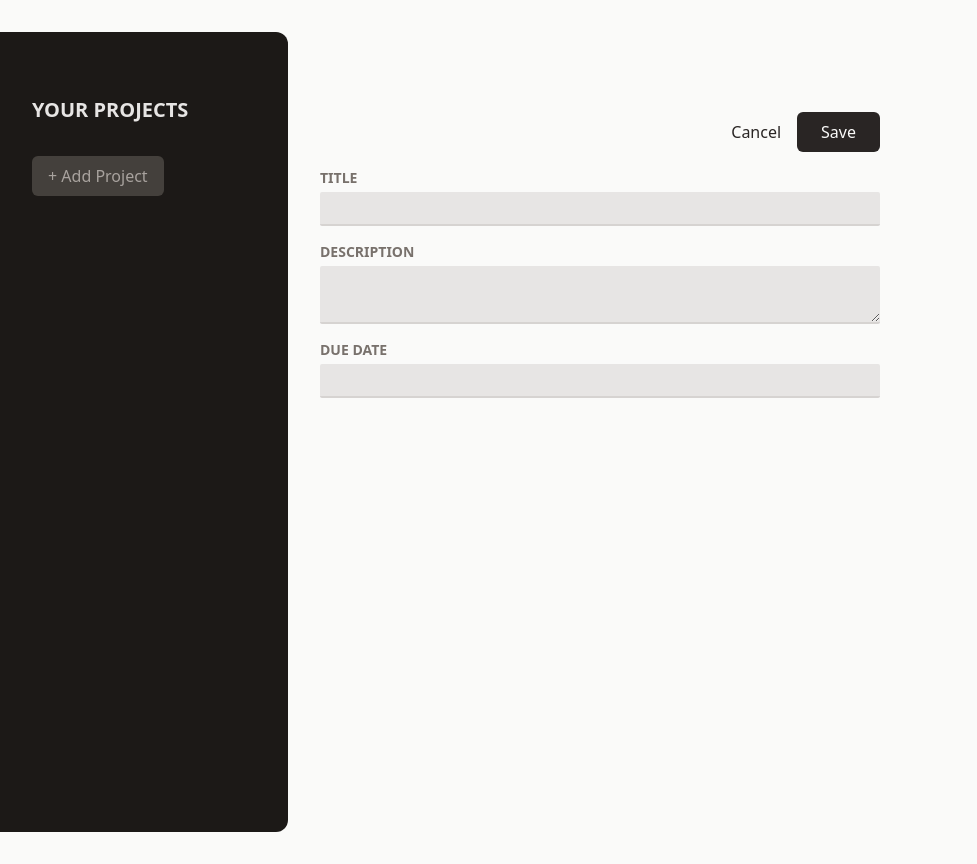
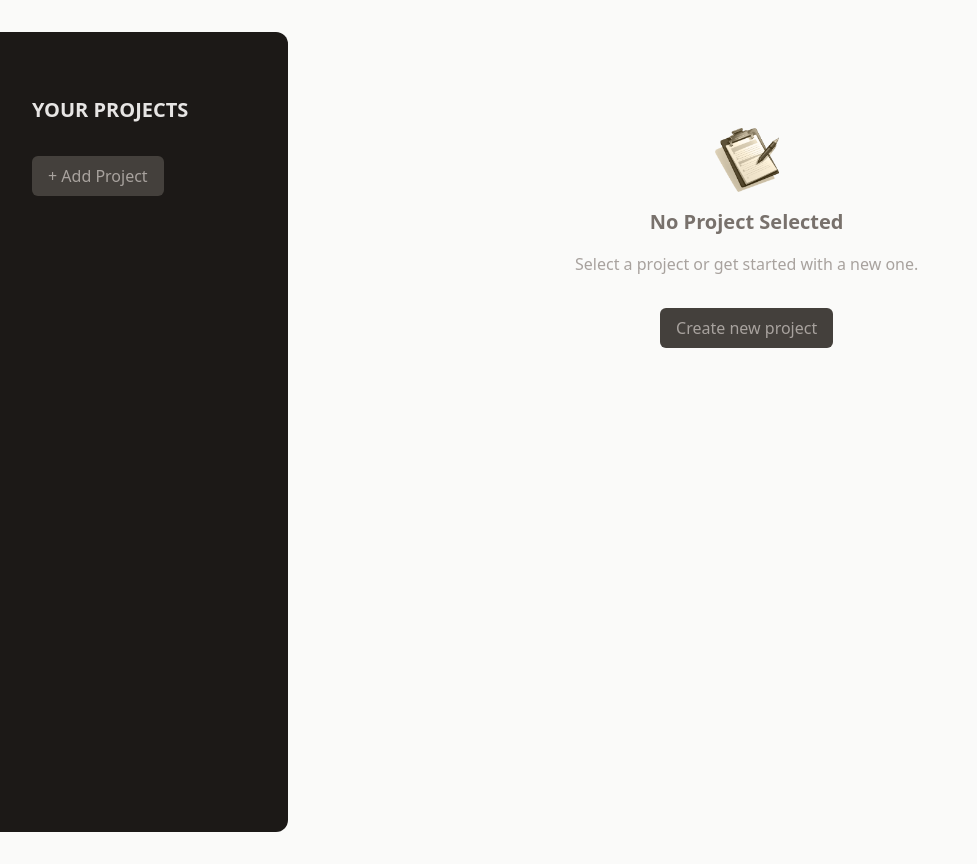
Before and after one commit to weas3ls/react-project-management, a React (Vite) app: page / in a window 1280 px wide. Shown: the whole page, without its empty margins (0-977 px from the left). Built offline with nearby package versions, Linux system fonts and the light colour scheme.

Commit message:
create fallback content and generic button component

```diff
--- a/src/App.jsx
+++ b/src/App.jsx
@@ -1,11 +1,11 @@
-import NewProject from "./components/NewProject";
+import NoProjectSelected from "./components/NoProjectSelected";
 import ProjectsSidebar from "./components/ProjectsSidebar";
 
 function App() {
     return (
         <main className="h-screen my-8 flex gap-8 ">
             <ProjectsSidebar />
-            <NewProject />
+            <NoProjectSelected />
         </main>
     );
 }
--- /dev/null
+++ b/src/components/Button.jsx
@@ -0,0 +1,10 @@
+export default function Button({ children, ...props }) {
+    return (
+        <button
+            className="px-4 py-2 text-xs md:text-base rounded-md bg-stone-700 text-stone-400 hover:bg-stone-600 hover:text-stone-100"
+            {...props}
+        >
+            {children}
+        </button>
+    );
+}
--- /dev/null
+++ b/src/components/NoProjectSelected.jsx
@@ -0,0 +1,16 @@
+import noProjectImage from "../assets/no-projects.png";
+
+import Button from "./Button";
+
+export default function NoProjectSelected() {
+    return (
+        <div className="mt-24 text-center w-2/3">
+            <img src={noProjectImage} alt="An empty task list" className="w-16 h-16 obect-contain mx-auto" />
+            <h2 className="text-xl font-bold text-stone-500 my-4">No Project Selected</h2>
+            <p className="text-stone-400 mb-4">Select a project or get started with a new one.</p>
+            <p className="mt-8">
+                <Button>Create new project</Button>
+            </p>
+        </div>
+    );
+}
--- a/src/components/ProjectsSidebar.jsx
+++ b/src/components/ProjectsSidebar.jsx
@@ -1,11 +1,11 @@
+import Button from "./Button";
+
 export default function ProjectsSidebar() {
     return (
         <aside className="w-1/3 px-8 py-16 bg-stone-900 text-stone-50 md:w-72 rounded-r-xl ">
             <h2 className="mb-8 font-bold uppercase md:text-xl text-stone-200">Your Projects</h2>
             <div>
-                <button className="px-4 py-2 text-xs md:text-base rounded-md bg-stone-700 text-stone-400 hover:bg-stone-600 hover:text-stone-100">
-                    + Add Project
-                </button>
+                <Button>+ Add Project</Button>
             </div>
             <ul></ul>
         </aside>
```
